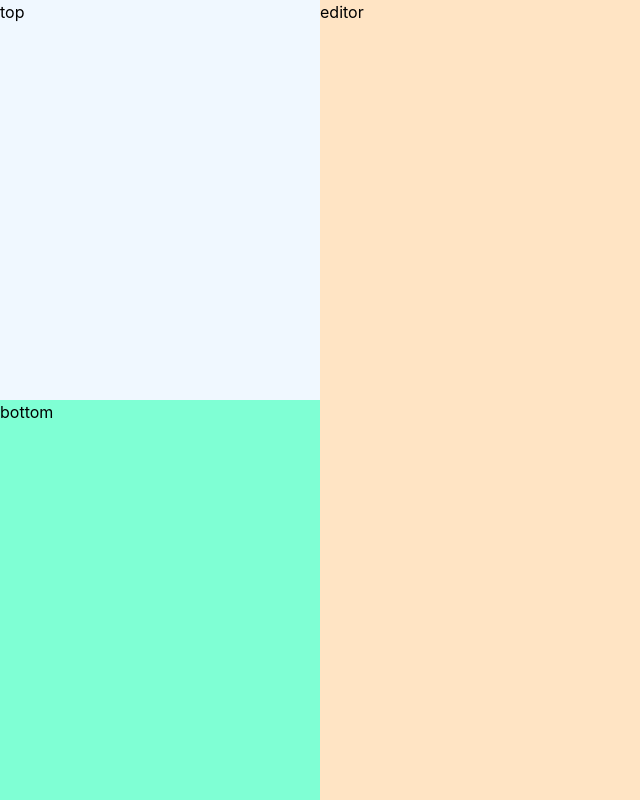
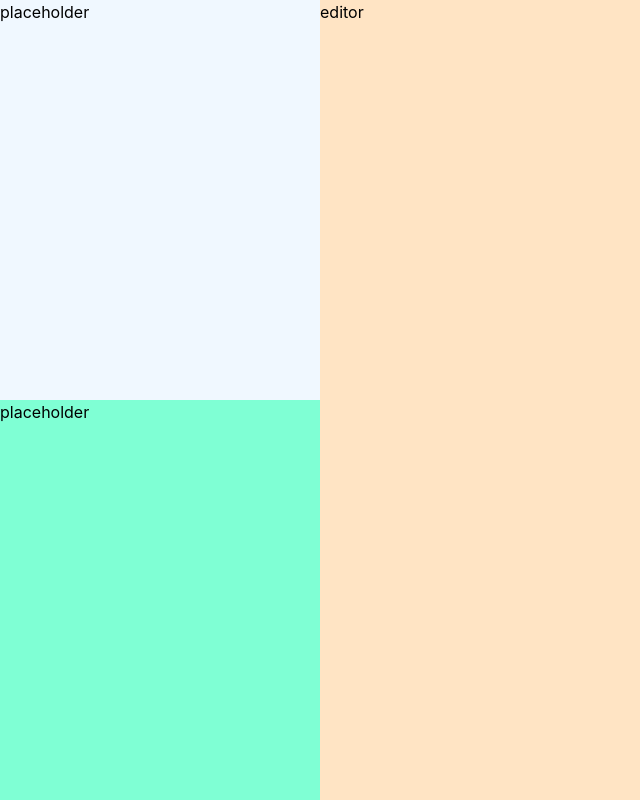
Before and after one commit to Kndgy/jsx-to-unreal-umg, a React (Vite) app: page / in a window 1280 px wide. Shown: the whole page, without its empty margins (0-640 px from the left). Built offline with nearby package versions, Linux system fonts and the light colour scheme.

Commit message:
placeholder txt

```diff
--- a/src/modules/editor.tsx
+++ b/src/modules/editor.tsx
@@ -5,10 +5,10 @@ export const Editor = () => {
         <div className={styles.editor}>
             <div className={styles.sideBar}>
                 <div className={styles.pickerTab}>
-                    top
+                    placeholder
                 </div>
                 <div className={styles.bottomTab}>
-                    bottom
+                    placeholder
                 </div>
             </div>
             <div className={styles.content}>
```
